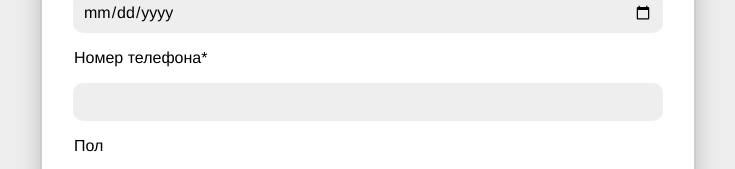
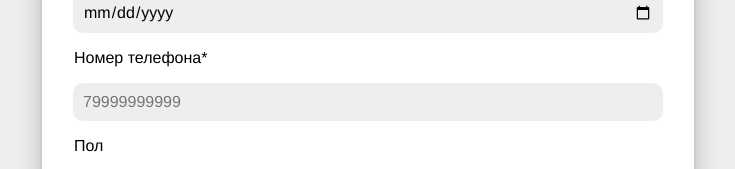
Before and after one commit to sorokinaolga/vue-form, a Vue app: page / in a window 1280 px wide. Shown: the part 495-664 px from the top of the page, without its empty margins (272-1007 px from the left). Built offline with nearby package versions, Linux system fonts and the light colour scheme; the HTML template or start-up script is replaced by a standard one.

Commit message:
Добавлена простая валидация формы

```diff
--- a/src/components/form-user-create.vue
+++ b/src/components/form-user-create.vue
@@ -1,25 +1,25 @@
 <template>
-  <form class="user-form">
+  <form class="user-form" @submit.prevent="checkData">
 
     <h2>Личные данные</h2>
     <div class="user-form__item">
       <label for="surname">Фамилия*</label>
       <input
+        :class="$v.user.surname.$error && 'invalid'"
         type="text"
         id="surname"
         placeholder=""
         v-model.trim="user.surname"
-        required
       />
     </div>
     <div class="user-form__item">
       <label for="name">Имя*</label>
       <input
+        :class="$v.user.name.$error && 'invalid'"
         type="text"
         id="name"
         placeholder=""
         v-model.trim="user.name"
-        required
       />
     </div>
     <div class="user-form__item">
@@ -34,20 +34,20 @@
     <div class="user-form__item">
       <label for="birthdate">Дата рождения*</label>
       <input
+        :class="$v.user.birthdate.$error && 'invalid'"
         type="date"
         id="birthdate"
         v-model="user.birthdate"
-        required
       />
     </div>
     <div class="user-form__item">
       <label for="phone">Номер телефона*</label>
       <input
+        :class="$v.user.phone.$error && 'invalid'"
         type="tel"
         id="phone"
-        placeholder=""
+        placeholder="79999999999"
         v-model="user.phone"
-        required
       />
     </div>
     <div class="user-form__item">
@@ -74,10 +74,10 @@
     <div class="user-form__item">
       <label for="customer-group">Группа клиентов*</label>
       <select
+        :class="$v.user.customerGroup.$error && 'invalid'"
         id="customer-group"
         multiple
         v-model="user.customerGroup"
-        required
       >
         <option value="vip">VIP</option>
         <option value="trouble">Проблемные</option>
@@ -140,11 +140,11 @@
     <div class="user-form__item">
       <label for="city">Город*</label>
       <input
+        :class="$v.user.address.city.$error && 'invalid'"
         type="text"
         id="city"
         placeholder=""
         v-model.trim="user.address.city"
-        required
       />
     </div>
     <div class="user-form__item">
@@ -213,10 +213,10 @@
     <div class="user-form__item">
       <label for="date-of-issue">Дата выдачи*</label>
       <input
+        :class="$v.user.document.dateOfIssue.$error && 'invalid'"
         type="date"
         id="date-of-issue"
         v-model="user.document.dateOfIssue"
-        required
       />
     </div>
 
@@ -225,7 +225,11 @@
 </template>
 
 <script>
+import { validationMixin } from 'vuelidate';
+import { required } from 'vuelidate/lib/validators';
+
 export default {
+  mixins: [validationMixin],
   data() {
     return {
       doctors: ["Иванов", "Захаров", "Чернышева"],
@@ -255,6 +259,29 @@ export default {
           issuedByWhom: '',
           dateOfIssue: '',
         }
+      }
+    }
+  },
+  validations: {
+    user: {
+      surname: { required },
+      name: { required },
+      birthdate: { required },
+      phone: { required },
+      customerGroup: { required },
+      address: {
+        city: { required }
+      },
+      document: {
+        dateOfIssue: { required }
+      }
+    }
+  },
+  methods: {
+    checkData() {
+      this.$v.user.$touch()
+      if (!this.$v.user.$error) {
+        alert('Новый клиент успешно создан');
       }
     }
   }
@@ -302,6 +329,7 @@ select:focus
   background: #eee
 
 select
+  overflow: hidden
   border: solid 1px #ccc
 
 input[type="checkbox"],
@@ -338,15 +366,8 @@ input[type="checkbox"]:checked::before,
 input[type="radio"]:checked::before
   transform: scale(1)
 
-// input[type="text"]:valid,
-// input[type="tel"]:valid,
-// input[type="number"]:valid
-//   border: solid 2px #05bc55
-
-// input[type="text"]:invalid,
-// input[type="tel"]:invalid,
-// input[type="number"]:invalid
-//   border: solid 2px #e63946
+.invalid
+  border: solid 2px #e63946
 
 .btn
   background: #05bc55
```
